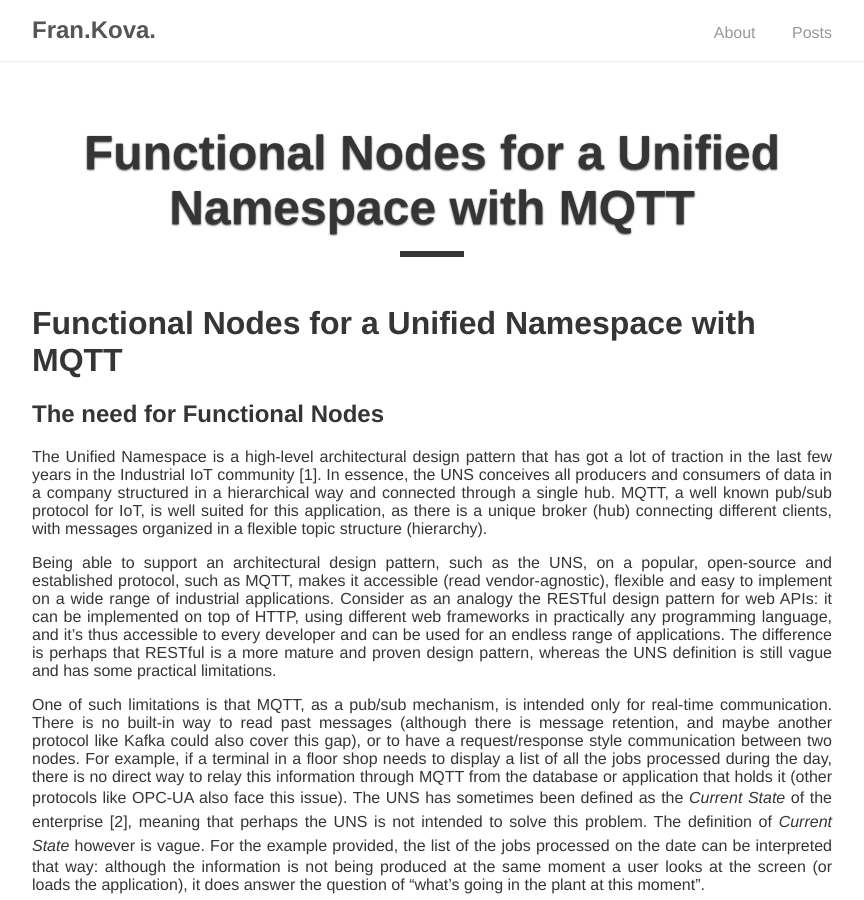
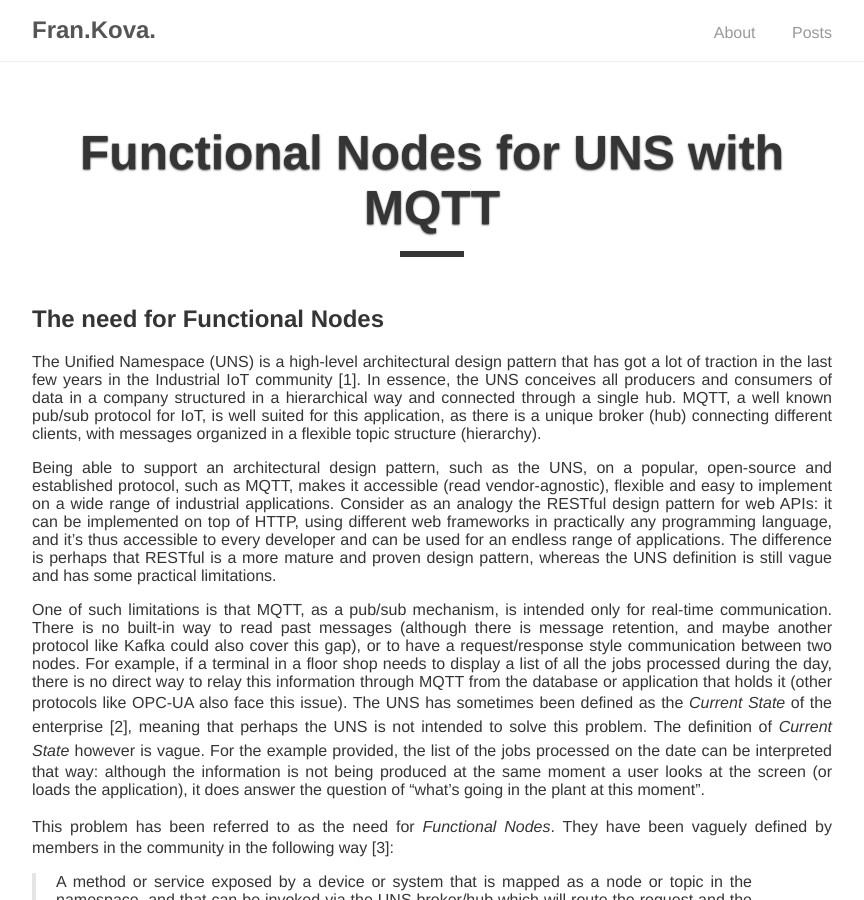
Before and after one commit to frankovacevich/homepage, a Jekyll site: the page built from _posts/2024-06-08-functional-nodes-uns-mqtt.md, in a window 1280 px wide and 900 px high. Shown: the whole window, without its empty margins (208-1072 px from the left). Built offline with Jekyll 4.4.1, drawn with Linux system fonts in a browser that asks for light colours.

Commit message:
Fix title

```diff
--- a/_posts/2024-06-08-functional-nodes-uns-mqtt.md
+++ b/_posts/2024-06-08-functional-nodes-uns-mqtt.md
@@ -1,13 +1,11 @@
 ---
 layout: post
-title: Functional Nodes for a Unified Namespace with MQTT
+title: Functional Nodes for UNS with MQTT
 ---
-
-# Functional Nodes for a Unified Namespace with MQTT
 
 ## The need for Functional Nodes
 
-The Unified Namespace is a high-level architectural design pattern that has got a lot of traction in the last few years in the Industrial IoT community [1]. In essence, the UNS conceives all producers and consumers of data in a company structured in a hierarchical way and connected through a single hub. MQTT, a well known pub/sub protocol for IoT, is well suited for this application, as there is a unique broker (hub) connecting different clients, with messages organized in a flexible topic structure (hierarchy).
+The Unified Namespace (UNS) is a high-level architectural design pattern that has got a lot of traction in the last few years in the Industrial IoT community [1]. In essence, the UNS conceives all producers and consumers of data in a company structured in a hierarchical way and connected through a single hub. MQTT, a well known pub/sub protocol for IoT, is well suited for this application, as there is a unique broker (hub) connecting different clients, with messages organized in a flexible topic structure (hierarchy).
 
 Being able to support an architectural design pattern, such as the UNS, on a popular, open-source and established protocol, such as MQTT, makes it accessible (read vendor-agnostic), flexible and easy to implement on a wide range of industrial applications. Consider as an analogy the RESTful design pattern for web APIs: it can be implemented on top of HTTP, using different web frameworks in practically any programming language, and it's thus accessible to every developer and can be used for an endless range of applications. The difference is perhaps that RESTful is a more mature and proven design pattern, whereas the UNS definition is still vague and has some practical limitations.
 
```
